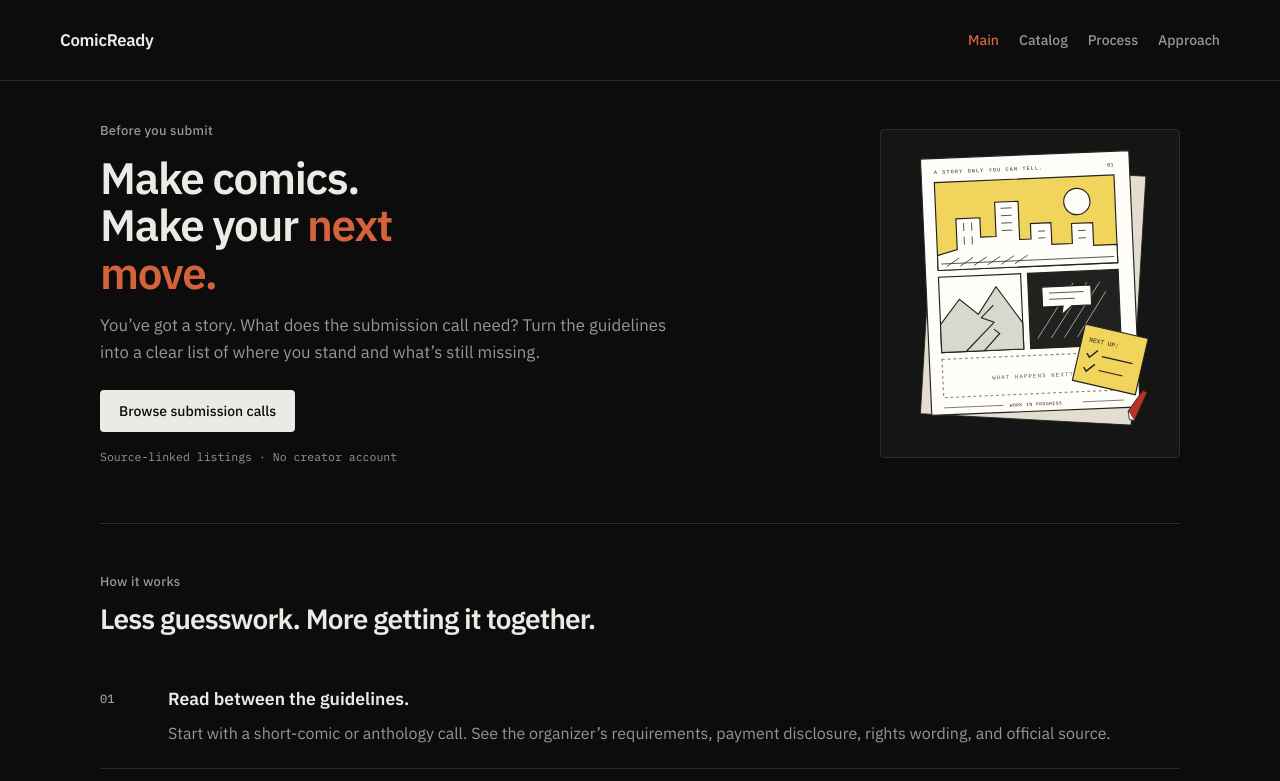
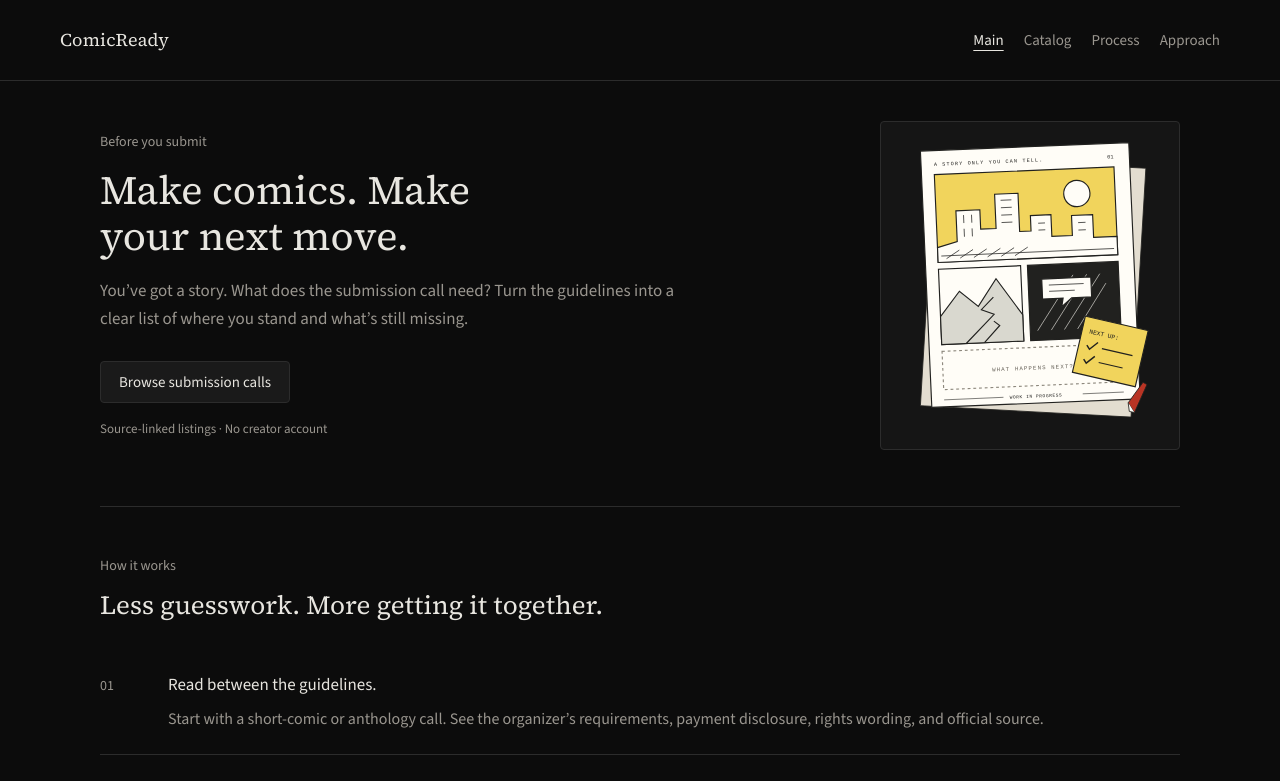
Before and after one commit to Charles-AM/ComicReady, a Next.js app: page / in a window 1280 px wide. Shown: the top 781 px of the page. Built offline with nearby package versions, Linux system fonts and the light colour scheme.

Commit message:
Use Source Serif/Sans typography and remove accent highlights
Replace IBM Plex bold stack with Source Serif 4 headings and Source Sans 3
UI copy at regular weights. Drop orange accent from text, nav, tabs, and
notices; reserve neutral focus ring only. Remove highlighted hero span.

```diff
--- a/src/app/globals.css
+++ b/src/app/globals.css
@@ -1,17 +1,16 @@
 @import "tailwindcss";
 
-/* Premium dark editorial — aligned grid, restrained accent, readable type */
+/* Quiet editorial type — serif headings, sans UI, no highlight color in copy */
 :root {
   --bg: #0c0c0c;
   --surface: #151515;
   --surface-raised: #1a1a1a;
-  --ink: #eceae4;
+  --ink: #e8e6e0;
   --muted: #9a968f;
   --line: #2c2c2c;
-  --accent: #d4623a;
-  --accent-hover: #e07550;
+  --focus: #b5b0a6;
   --body: var(--font-body), system-ui, sans-serif;
-  --mono: var(--font-mono), ui-monospace, monospace;
+  --serif: var(--font-serif), "Iowan Old Style", "Palatino Linotype", serif;
   --gutter: clamp(20px, 4vw, 40px);
   --content: 1080px;
   --read: 40rem;
@@ -47,7 +46,7 @@ button:focus-visible,
 input:focus-visible,
 select:focus-visible,
 textarea:focus-visible {
-  outline: 2px solid var(--accent);
+  outline: 2px solid var(--focus);
   outline-offset: 3px;
 }
 
@@ -69,9 +68,10 @@ textarea:focus-visible {
   top: -100px;
   z-index: 20;
   padding: 10px 14px;
-  background: var(--accent);
-  color: var(--bg);
-  font-weight: 600;
+  background: var(--surface-raised);
+  color: var(--ink);
+  border: 1px solid var(--line);
+  font-weight: 400;
   text-decoration: none;
 }
 
@@ -110,9 +110,10 @@ textarea:focus-visible {
 }
 
 .brand {
-  font-size: 1.05rem;
-  font-weight: 600;
-  letter-spacing: -0.02em;
+  font-family: var(--serif);
+  font-size: 1.125rem;
+  font-weight: 400;
+  letter-spacing: 0.01em;
   text-decoration: none;
   color: var(--ink);
 }
@@ -128,8 +129,8 @@ textarea:focus-visible {
   min-height: 40px;
   display: inline-flex;
   align-items: center;
-  font-size: 0.875rem;
-  font-weight: 500;
+  font-size: 0.9375rem;
+  font-weight: 400;
   text-decoration: none;
   color: var(--muted);
 }
@@ -139,7 +140,9 @@ textarea:focus-visible {
 }
 
 .site-header nav a[aria-current="page"] {
-  color: var(--accent);
+  color: var(--ink);
+  text-decoration: underline;
+  text-underline-offset: 5px;
 }
 
 #main {
@@ -170,54 +173,51 @@ textarea:focus-visible {
 
 .site-footer nav a {
   text-decoration: none;
-  font-family: var(--mono);
-  font-size: 0.72rem;
-  letter-spacing: 0.08em;
-  text-transform: uppercase;
+  font-size: 0.875rem;
+  color: var(--muted);
 }
 
 .site-footer nav a:hover {
-  color: var(--accent);
+  color: var(--ink);
+  text-decoration: underline;
 }
 
 /* Typography */
 .eyebrow {
-  margin: 0 0 12px;
-  font-size: 0.8125rem;
-  font-weight: 500;
-  letter-spacing: 0.02em;
+  margin: 0 0 14px;
+  font-size: 0.875rem;
+  font-weight: 400;
   color: var(--muted);
 }
 
 .page-title,
 .call-title,
-.section-title {
-  font-weight: 600;
-  line-height: 1.08;
-  letter-spacing: -0.03em;
+.section-title,
+.result-title {
+  font-family: var(--serif);
+  font-weight: 400;
+  line-height: 1.15;
+  letter-spacing: 0;
 }
 
 .page-title {
-  font-size: clamp(2rem, 4.5vw, 2.75rem);
-  margin: 0 0 16px;
+  font-size: clamp(1.875rem, 3.5vw, 2.5rem);
+  margin: 0 0 18px;
 }
 
 .hero-title {
-  max-width: 14ch;
-}
-
-.text-accent {
-  color: var(--accent);
+  max-width: 22ch;
 }
 
 .section-title {
-  font-size: clamp(1.35rem, 2.5vw, 1.75rem);
-  margin: 0 0 20px;
+  font-size: clamp(1.375rem, 2.2vw, 1.625rem);
+  margin: 0 0 18px;
 }
 
 .reading-heading {
-  font-size: 1.1rem;
-  font-weight: 600;
+  font-family: var(--serif);
+  font-size: 1.125rem;
+  font-weight: 400;
   margin: 2rem 0 0.75rem;
 }
 
@@ -235,13 +235,12 @@ textarea:focus-visible {
 
 .fine-print {
   margin: 16px 0 0;
-  font-family: var(--mono);
-  font-size: 0.72rem;
+  font-size: 0.8125rem;
 }
 
 h3 {
-  font-size: 1.1rem;
-  font-weight: 600;
+  font-size: 1.0625rem;
+  font-weight: 400;
   margin: 0 0 8px;
 }
 
@@ -259,9 +258,10 @@ h3 {
 
 .lede {
   max-width: 34em;
-  margin: 0 0 24px;
+  margin: 0 0 28px;
   color: var(--muted);
-  font-size: 1.05rem;
+  font-size: 1.0625rem;
+  line-height: 1.65;
 }
 
 .home-hero-art {
@@ -305,9 +305,8 @@ h3 {
 }
 
 .process-index {
-  font-family: var(--mono);
-  font-size: 0.75rem;
-  font-weight: 500;
+  font-size: 0.875rem;
+  font-weight: 400;
   color: var(--muted);
   line-height: 1.6;
   padding-top: 4px;
@@ -372,10 +371,7 @@ h3 {
 .catalog-search-label {
   display: block;
   margin-bottom: 8px;
-  font-family: var(--mono);
-  font-size: 0.65rem;
-  letter-spacing: 0.14em;
-  text-transform: uppercase;
+  font-size: 0.875rem;
   color: var(--muted);
 }
 
@@ -390,7 +386,7 @@ h3 {
 }
 
 .catalog-search input:focus {
-  border-bottom-color: var(--accent);
+  border-bottom-color: var(--muted);
   outline: none;
 }
 
@@ -421,7 +417,7 @@ h3 {
 .catalog-tabs button.is-active,
 .catalog-tabs button[aria-selected="true"] {
   color: var(--ink);
-  border-bottom-color: var(--accent);
+  border-bottom-color: var(--ink);
 }
 
 .filter-toggle {
@@ -458,10 +454,7 @@ h3 {
 
 .catalog-count {
   margin: 20px 0 16px;
-  font-family: var(--mono);
-  font-size: 0.68rem;
-  letter-spacing: 0.1em;
-  text-transform: uppercase;
+  font-size: 0.875rem;
   color: var(--muted);
 }
 
@@ -495,15 +488,14 @@ h3 {
 }
 
 .cover-card-link:hover .cover-art {
-  border-color: var(--accent);
+  border-color: var(--muted);
 }
 
 .cover-status,
 .cover-type {
-  font-family: var(--mono);
-  font-size: 0.62rem;
-  letter-spacing: 0.1em;
-  text-transform: uppercase;
+  font-size: 0.6875rem;
+  letter-spacing: 0.02em;
+  color: rgba(255, 255, 255, 0.75);
 }
 
 .cover-status {
@@ -519,19 +511,16 @@ h3 {
 
 .cover-organizer {
   margin: 0 0 4px;
-  font-family: var(--mono);
-  font-size: 0.62rem;
-  letter-spacing: 0.08em;
-  text-transform: uppercase;
+  font-size: 0.8125rem;
   color: var(--muted);
 }
 
 .cover-title {
+  font-family: var(--serif);
   margin: 0 0 6px;
-  font-size: 0.9375rem;
-  font-weight: 600;
-  line-height: 1.25;
-  letter-spacing: -0.01em;
+  font-size: 1rem;
+  font-weight: 400;
+  line-height: 1.3;
 }
 
 .cover-meta {
@@ -582,16 +571,14 @@ h3 {
 .back-link {
   display: inline-block;
   margin-bottom: 24px;
-  font-family: var(--mono);
-  font-size: 0.72rem;
-  letter-spacing: 0.1em;
-  text-transform: uppercase;
+  font-size: 0.875rem;
   text-decoration: none;
   color: var(--muted);
 }
 
 .back-link:hover {
-  color: var(--accent);
+  color: var(--ink);
+  text-decoration: underline;
 }
 
 .back-link::before {
@@ -655,16 +642,13 @@ h3 {
 
 .requirement-meta {
   margin: 0 0 8px;
-  font-family: var(--mono);
-  font-size: 0.65rem;
-  letter-spacing: 0.08em;
-  text-transform: uppercase;
+  font-size: 0.8125rem;
   color: var(--muted);
 }
 
 .requirement-index {
   margin-right: 8px;
-  color: var(--accent);
+  color: var(--muted);
 }
 
 .requirement h3 {
@@ -688,10 +672,7 @@ h3 {
 }
 
 .facts dt {
-  font-family: var(--mono);
-  font-size: 0.62rem;
-  letter-spacing: 0.08em;
-  text-transform: uppercase;
+  font-size: 0.8125rem;
   color: var(--muted);
 }
 
@@ -709,8 +690,8 @@ label {
   display: flex;
   flex-direction: column;
   gap: 8px;
-  font-size: 0.92rem;
-  font-weight: 500;
+  font-size: 0.9375rem;
+  font-weight: 400;
 }
 
 input,
@@ -747,20 +728,20 @@ button:disabled {
   justify-content: center;
   min-height: 42px;
   padding: 0 18px;
-  border: 1px solid transparent;
+  border: 1px solid var(--line);
   border-radius: var(--radius);
-  background: var(--ink);
-  color: var(--bg);
+  background: var(--surface-raised);
+  color: var(--ink);
   font-family: var(--body);
-  font-size: 0.875rem;
-  font-weight: 500;
+  font-size: 0.9375rem;
+  font-weight: 400;
   text-decoration: none;
-  transition: background 150ms, color 150ms, border-color 150ms;
+  transition: background 150ms, border-color 150ms;
 }
 
 .button:hover {
-  background: #faf9f6;
-  color: #121212;
+  background: #222;
+  border-color: var(--muted);
 }
 
 .button.secondary {
@@ -802,10 +783,8 @@ fieldset {
 }
 
 legend {
-  font-family: var(--mono);
-  font-size: 0.68rem;
-  letter-spacing: 0.08em;
-  text-transform: uppercase;
+  font-size: 0.875rem;
+  color: var(--muted);
 }
 
 .check-label {
@@ -819,7 +798,7 @@ legend {
   width: 20px;
   min-height: 20px;
   height: 20px;
-  accent-color: var(--accent);
+  accent-color: var(--muted);
 }
 
 .question {
@@ -841,29 +820,27 @@ legend {
   border: 0;
   background: none;
   padding: 10px 0;
-  font-family: var(--mono);
-  font-size: 0.72rem;
+  font-size: 0.875rem;
   text-decoration: underline;
   color: var(--muted);
 }
 
 .text-button:hover {
-  color: var(--accent);
+  color: var(--ink);
 }
 
 .notice {
   padding: 16px 18px;
-  border-left: 3px solid var(--accent);
+  border-left: 1px solid var(--line);
   background: var(--surface);
-  font-size: 0.92rem;
+  font-size: 0.9375rem;
 }
 
 .notice strong {
   display: block;
-  font-family: var(--mono);
-  font-size: 0.65rem;
-  letter-spacing: 0.1em;
-  text-transform: uppercase;
+  font-size: 0.875rem;
+  font-weight: 400;
+  color: var(--ink);
 }
 
 .notice p {
@@ -900,7 +877,7 @@ legend {
 }
 
 .text-link {
-  font-weight: 600;
+  font-weight: 400;
   text-decoration: underline;
 }
 
@@ -912,10 +889,8 @@ legend {
 }
 
 .result-title {
-  font-size: clamp(1.5rem, 3vw, 2rem);
-  font-weight: 600;
+  font-size: clamp(1.375rem, 2.5vw, 1.75rem);
   margin: 0 0 16px;
-  letter-spacing: -0.03em;
 }
 
 .result-counts {
@@ -930,10 +905,8 @@ legend {
   padding: 16px;
   border-right: 1px solid var(--line);
   text-decoration: none;
-  font-family: var(--mono);
-  font-size: 0.62rem;
-  letter-spacing: 0.06em;
-  text-transform: uppercase;
+  font-size: 0.8125rem;
+  color: var(--muted);
 }
 
 .result-counts a:last-child {
@@ -946,17 +919,16 @@ legend {
 
 .result-counts strong {
   display: block;
-  font-size: 1.5rem;
-  font-weight: 600;
-  letter-spacing: -0.03em;
+  font-family: var(--serif);
+  font-size: 1.375rem;
+  font-weight: 400;
   color: var(--ink);
   line-height: 1;
   margin-bottom: 6px;
 }
 
 .verification {
-  font-family: var(--mono);
-  font-size: 0.72rem;
+  font-size: 0.8125rem;
   color: var(--muted);
 }
 
@@ -989,9 +961,8 @@ legend {
   display: flex;
   align-items: center;
   justify-content: center;
-  font-family: var(--mono);
-  font-size: 0.65rem;
-  font-weight: 500;
+  font-size: 0.625rem;
+  font-weight: 400;
   color: var(--muted);
   border: 1px solid var(--line);
   border-radius: 2px;
@@ -1059,12 +1030,12 @@ legend {
 }
 
 .admin-list a:hover {
-  color: var(--accent);
+  color: var(--ink);
+  text-decoration: underline;
 }
 
 .admin-list-meta {
-  font-family: var(--mono);
-  font-size: 0.72rem;
+  font-size: 0.8125rem;
   color: var(--muted);
 }
 
--- a/src/app/layout.tsx
+++ b/src/app/layout.tsx
@@ -1,20 +1,20 @@
 import type { Metadata } from 'next';
 import Link from 'next/link';
-import { IBM_Plex_Mono, IBM_Plex_Sans } from 'next/font/google';
+import { Source_Sans_3, Source_Serif_4 } from 'next/font/google';
 import { MotionProvider } from '@/components/motion-provider';
 import { SiteNav } from '@/components/site-nav';
 import './globals.css';
 
-const bodyFont = IBM_Plex_Sans({
+const bodyFont = Source_Sans_3({
   subsets: ['latin'],
-  weight: ['400', '500', '600'],
+  weight: ['400', '500'],
   variable: '--font-body',
 });
 
-const monoFont = IBM_Plex_Mono({
+const serifFont = Source_Serif_4({
   subsets: ['latin'],
   weight: ['400', '500'],
-  variable: '--font-mono',
+  variable: '--font-serif',
 });
 
 export const metadata: Metadata = {
@@ -24,7 +24,7 @@ export const metadata: Metadata = {
 
 export default function RootLayout({ children }: Readonly<{ children: React.ReactNode }>) {
   return (
-    <html lang="en" className={`${bodyFont.variable} ${monoFont.variable}`}>
+    <html lang="en" className={`${bodyFont.variable} ${serifFont.variable}`}>
       <body>
         <MotionProvider>
           <a href="#main" className="skip-link">
--- a/src/app/page.tsx
+++ b/src/app/page.tsx
@@ -27,9 +27,7 @@ export default function Home() {
           <div>
             <p className="eyebrow">Before you submit</p>
             <h1 id="hero-title" className="page-title hero-title">
-              Make comics.
-              <br />
-              Make your <span className="text-accent">next move.</span>
+              Make comics. Make your next move.
             </h1>
             <p className="lede">
               You’ve got a story. What does the submission call need? Turn the guidelines into a clear list of where you stand and what’s still missing.
```
